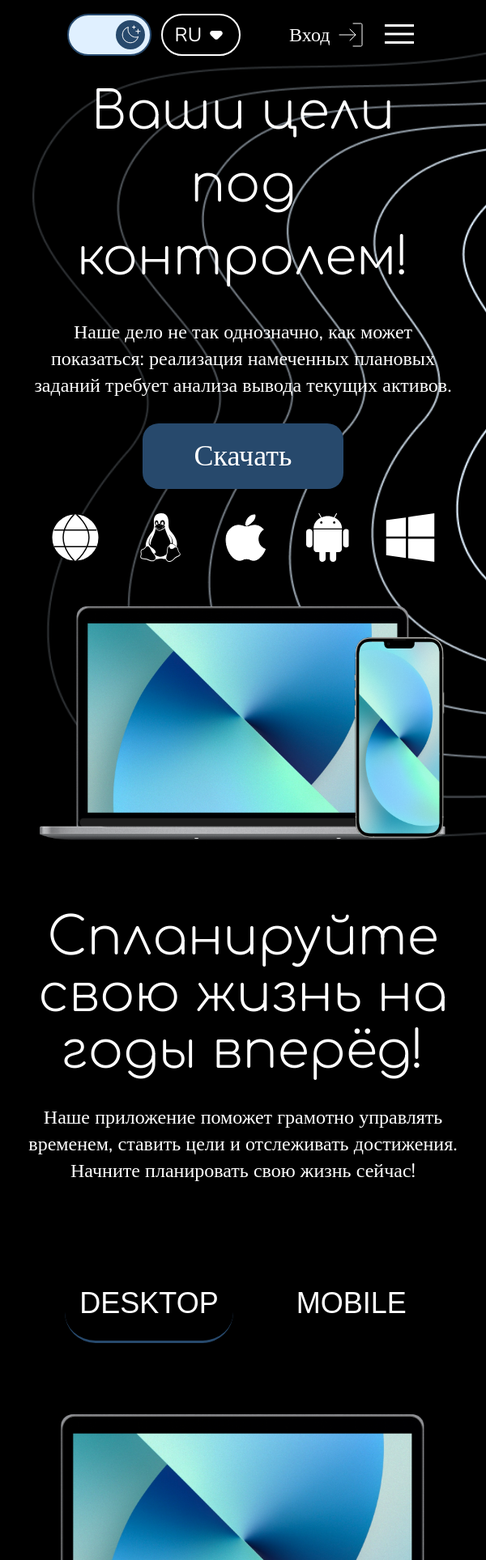
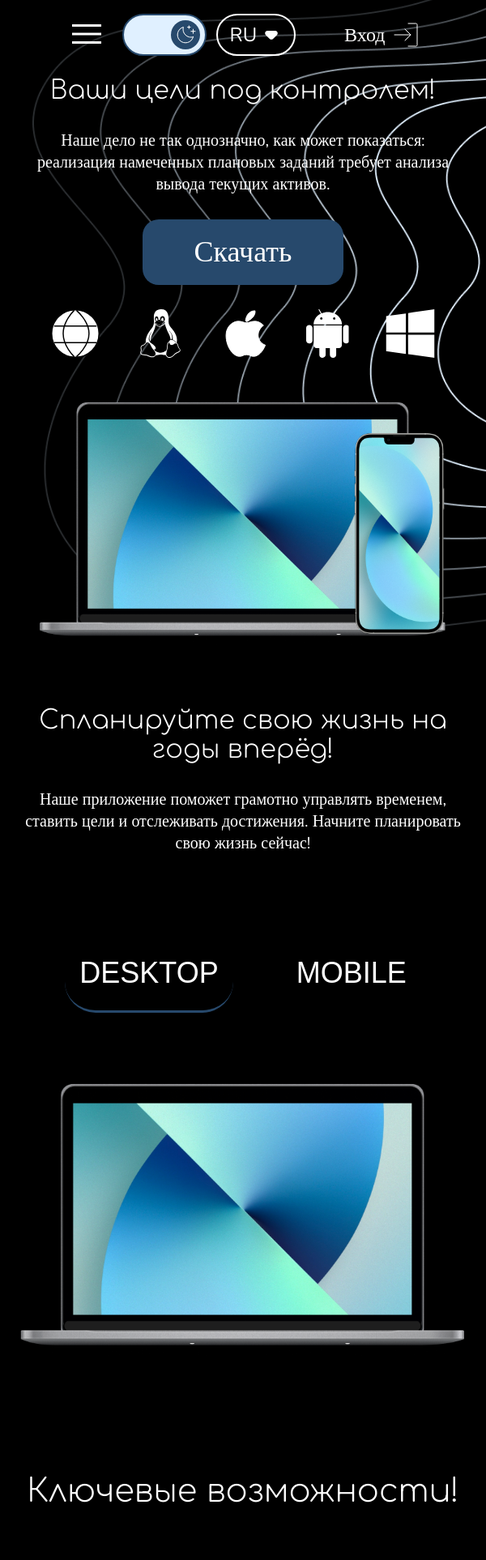
Before and after one commit to VanCode111/front-react, a React (Create React App) app: page /main in a window 600 px wide. Shown: the part 113-2040 px from the top of the page at 81% size. Built offline with nearby package versions, Linux system fonts and the light colour scheme.

Commit message:
more-adaptiv-for-text

```diff
--- a/src/components/CalendarDark/Calendar.jsx
+++ b/src/components/CalendarDark/Calendar.jsx
@@ -43,6 +43,11 @@ const Calendar = () => {
   const [peopleState, setPeopleState] = useSwitcher({ 0: true }, dumpSwitchCb);
 
   const [showMenu, setShowMenu] = useState(true);
+  const [showMobileMenu, setShowMobileMenu] = useState(false);
+
+  const menuHandler = () => {
+    setShowMobileMenu((prev) => !prev);
+  };
 
   useEffect(() => {
     const screenWidth = window.screen.width;
@@ -61,22 +66,10 @@ const Calendar = () => {
                 <img width={60} height={60} src="images/logo.svg" alt="Logo" />
               </div>
               <div
-                className={`${showMenu} ? ${classes.header__wrapper} : ${classes.header__menu}`}
+                className={`${showMenu ? classes.header__wrapper : classes.header__menu}`}
               >
-                {!showMenu && (
-                  <button>
-                    <svg
-                      xmlns="http://www.w3.org/2000/svg"
-                      fill="white"
-                      height="48"
-                      width="48"
-                    >
-                      <path d="M6 36v-3h36v3Zm0-10.5v-3h36v3ZM6 15v-3h36v3Z" />
-                    </svg>
-                  </button>
-                )}
-                {showMenu && (
-                  <ul className={classes.header__links}>
+                {(showMenu || showMobileMenu) && (
+                  <ul className={`${showMobileMenu ? classes['header__links-mobile'] : classes.header__links}`}>
                     <li>
                       <a href="#">Главная</a>
                     </li>
@@ -93,6 +86,18 @@ const Calendar = () => {
                       <a href="#">Достижения</a>
                     </li>
                   </ul>
+                )}
+                {!showMenu && (
+                  <button onClick={menuHandler}>
+                    <svg
+                      xmlns="http://www.w3.org/2000/svg"
+                      fill="white"
+                      height="48"
+                      width="48"
+                    >
+                      <path d="M6 36v-3h36v3Zm0-10.5v-3h36v3ZM6 15v-3h36v3Z" />
+                    </svg>
+                  </button>
                 )}
                 <div className={classes.header__nav}>
                   <button type={"button"}>
@@ -949,7 +954,7 @@ const Calendar = () => {
         </section>
         <footer className={classes.footer}>
           <div className={classes.footer__links}>
-            <img width={112} height={112} src="images/logo.svg" alt="Logo" />
+            {showMenu && <img width={112} height={112} src="images/logo.svg" alt="Logo" />}
             <ul>
               <li>
                 <a href="#">Скачать приложение</a>
--- a/src/components/CalendarDark/Calendar.module.css
+++ b/src/components/CalendarDark/Calendar.module.css
@@ -28,6 +28,7 @@
   display: flex;
   align-items: center;
   justify-content: space-between;
+  position: relative;
 }
 
 .header__logo img {
@@ -39,7 +40,7 @@
   justify-content: space-between;
   flex-direction: row;
   align-items: center;
-  gap: 60px;
+  position: relative;
 }
 .header__menu {
   display: flex;
@@ -56,6 +57,32 @@
   display: flex;
   flex-direction: row;
   align-items: center;
+  margin-right: 60px;
+}
+.header__links-mobile {
+  position: absolute;
+  display: flex;
+  justify-content: center;
+  align-items: center;
+  flex-direction: column;
+  gap: 10px;
+  background-color: rgba(0, 0, 0, 0.592);
+  backdrop-filter: blur(10px);
+  right: 0;
+  top: 70px;
+  transition: all 0.5s ease-in-out;
+  width: 35%;
+  border: 1px solid white;
+  border-radius: 25px;
+  min-height: 200px;
+  box-shadow: 5px 5px 5px -5px rgba(49, 49, 49, 0.6);
+}
+.header__links-mobile li {
+  text-align: center;
+}
+.header__links-mobile a {
+  color: white;
+  text-decoration: none;
 }
 
 .header__links a {
@@ -86,6 +113,7 @@
 .button__wrapper {
   display: flex;
   flex-direction: row;
+  align-items: center;
 }
 
 .header__nav button {
@@ -229,7 +257,7 @@
   display: flex;
   justify-content: center;
 }
-.interface__img-wrap img{
+.interface__img-wrap img {
   max-width: 600px;
   width: 100%;
 }
@@ -574,9 +602,6 @@
   .interface__switch-btn:last-of-type {
     margin-left: 20px;
   }
-  .interface__title {
-    font-size: 42px;
-  }
   .main__images {
     margin-bottom: 50px;
   }
@@ -592,15 +617,6 @@
     width: 340px;
     height: 174px;
   } */
-  .questions h3 {
-    font-size: 18px;
-  }
-  .questions__item-text {
-    font-style: normal;
-    font-weight: 100;
-    font-size: 16px;
-    line-height: 19px;
-  }
   .questions__item-icon {
     top: 15px;
     left: 5px;
@@ -616,9 +632,6 @@
   }
   .questions__item-body {
     padding: 5px 10px 25px 54px;
-  }
-  .questions__item h3 {
-    font-size: 24px;
   }
   .people {
     margin-top: 60px;
@@ -644,7 +657,25 @@
     height: 318px; */
   }
 }
+@media (max-width: 550px) {
+  .header__links-mobile {
+    width: 100%;
+    left: 0;
+    top: 120px;
+  }
+}
+@media (min-width: 551px) and (max-width: 600px) {
+  .header__links-mobile {
+    top: 150px;
+    left: 20px;
+  }
+}
+
 @media (max-width: 600px) {
+  .header__menu {
+    margin-top: 20px;
+  }
+
   .header__container {
     flex-direction: column;
   }
@@ -659,7 +690,7 @@
   }
 }
 @media (max-width: 500px) {
-    .header__wrapper button:first-of-type svg {
+  .header__menu button:first-of-type svg {
     width: 72px;
     height: 36px;
   }
@@ -725,3 +756,150 @@
     height: 178px;
   }
 }
+@media (max-width: 745px) and (min-width: 401px) {
+  .main .content__description {
+    font-family: "Nunito";
+    font-style: normal;
+    font-weight: 400;
+    font-size: 20px;
+    line-height: 27px;
+  }
+  .main .content__title {
+    font-family: "Comfortaa";
+    font-style: normal;
+    font-weight: 300;
+    font-size: 32px;
+    line-height: 36px;
+  }
+  .interface__title {
+    font-family: "Comfortaa";
+    font-style: normal;
+    font-weight: 300;
+    font-size: 32px;
+    line-height: 36px;
+    text-align: center;
+  }
+  .interface__paragraph,
+  .ability__paragraph,
+  .people p,
+  .footer__links a,
+  .project p,
+  .questions__item-text {
+    font-family: "Nunito";
+    font-style: normal;
+    font-weight: 400;
+    font-size: 20px;
+    line-height: 27px;
+    text-align: center;
+  }
+  .ability__title,
+  .people h2 {
+    font-family: "Comfortaa";
+    font-style: normal;
+    font-weight: 300;
+    font-size: 40px;
+    line-height: 70px;
+    text-align: center;
+  }
+  .ability__subtitle {
+    font-family: "Comfortaa";
+    font-style: normal;
+    font-weight: 400;
+    font-size: 32px;
+    line-height: 36px;
+    text-transform: uppercase;
+  }
+  .people h3 {
+    font-family: "Nunito";
+    font-style: normal;
+    font-weight: 400;
+    font-size: 32px;
+    line-height: 44px;
+    text-align: center;
+  }
+  .questions h2 {
+    font-family: "Comfortaa";
+    font-style: normal;
+    font-weight: 300;
+    font-size: 40px;
+    line-height: 45px;
+    text-align: center;
+  }
+  .questions h3 {
+    font-family: "Nunito";
+    font-style: normal;
+    font-weight: 400;
+    font-size: 32px;
+    line-height: 44px;
+  }
+}
+@media (min-width: 401px) and (max-width: 560px) {
+  .main__images img:first-of-type {
+    width: 384.5px;
+    height: 228px;
+  }
+  .main__images img:last-of-type {
+    width: 87.5px;
+    height: 178px;
+  }
+}
+@media (max-width: 400px) {
+  .header__logo img {
+    width: 40px;
+    height: 40px;
+  }
+  .main .content__description {
+    font-family: 'Nunito';
+    font-style: normal;
+    font-weight: 400;
+    font-size: 16px;
+    line-height: 22px;
+  }
+  .main .content__title {
+    font-family: 'Comfortaa';
+    font-style: normal;
+    font-weight: 500;
+    font-size: 22px;
+    line-height: 25px;
+  }
+  .interface__title {
+    font-family: 'Comfortaa';
+    font-style: normal;
+    font-weight: 500;
+    font-size: 22px;
+    line-height: 25px;
+    text-align: center;
+  }
+  .interface__paragraph,
+  .ability__paragraph,
+  .people p,
+  .footer__links a,
+  .project p,
+  .questions__item-text {
+    font-family: 'Nunito';
+    font-style: normal;
+    font-weight: 400;
+    font-size: 14px;
+    line-height: 19px;
+    text-align: center;
+  }
+  .ability__title,
+  .people h2,
+  .questions h2 {
+    font-family: 'Comfortaa';
+    font-style: normal;
+    font-weight: 500;
+    font-size: 22px;
+    line-height: 25px;
+    text-align: center;
+
+  }
+  .ability__subtitle, .people h3, .questions h3{
+    font-family: 'Nunito';
+    font-style: normal;
+    font-weight: 400;
+    font-size: 18px;
+    line-height: 25px;
+    text-align: center;
+  }
+}
```
Lines whose indentation alone changed are shown as unchanged.
